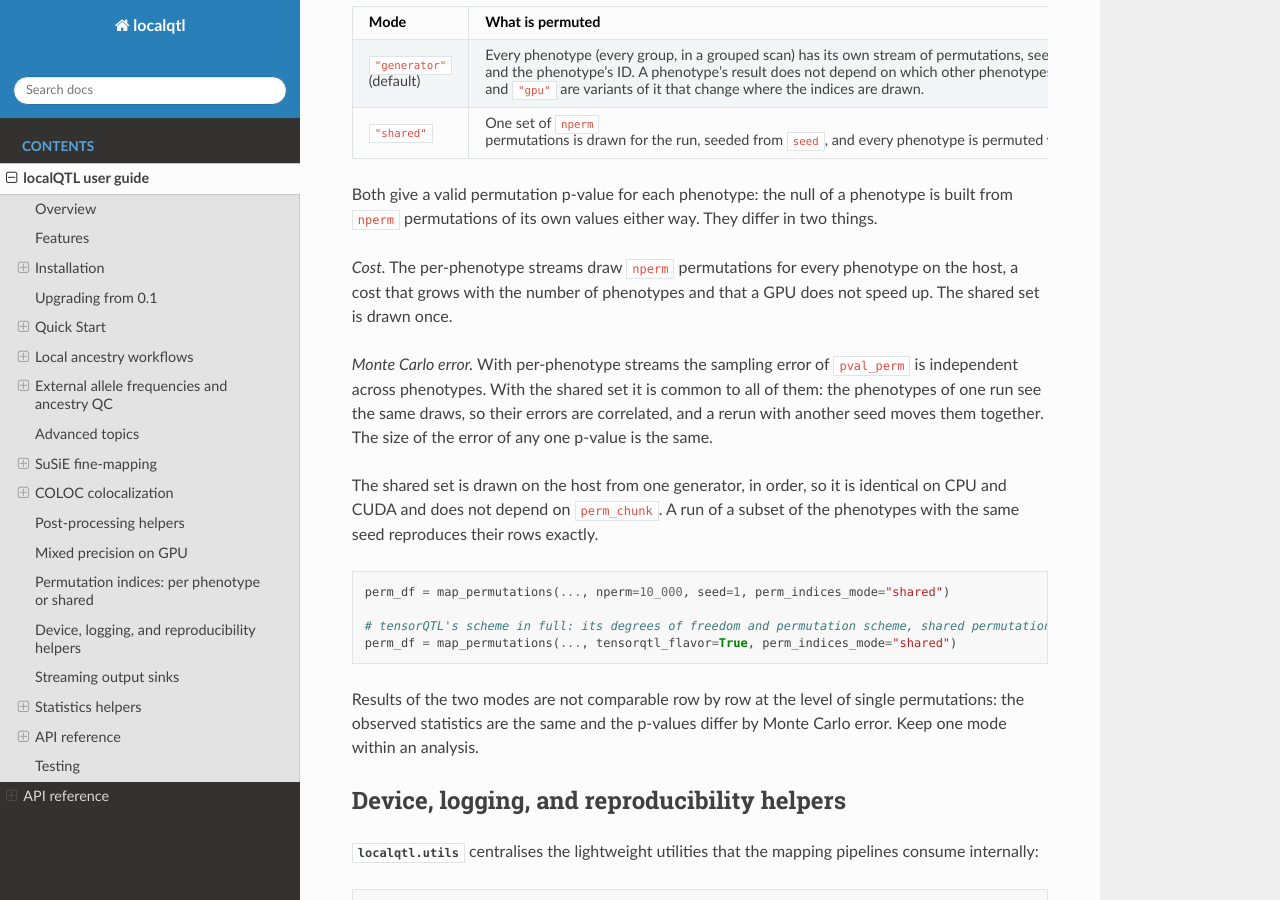
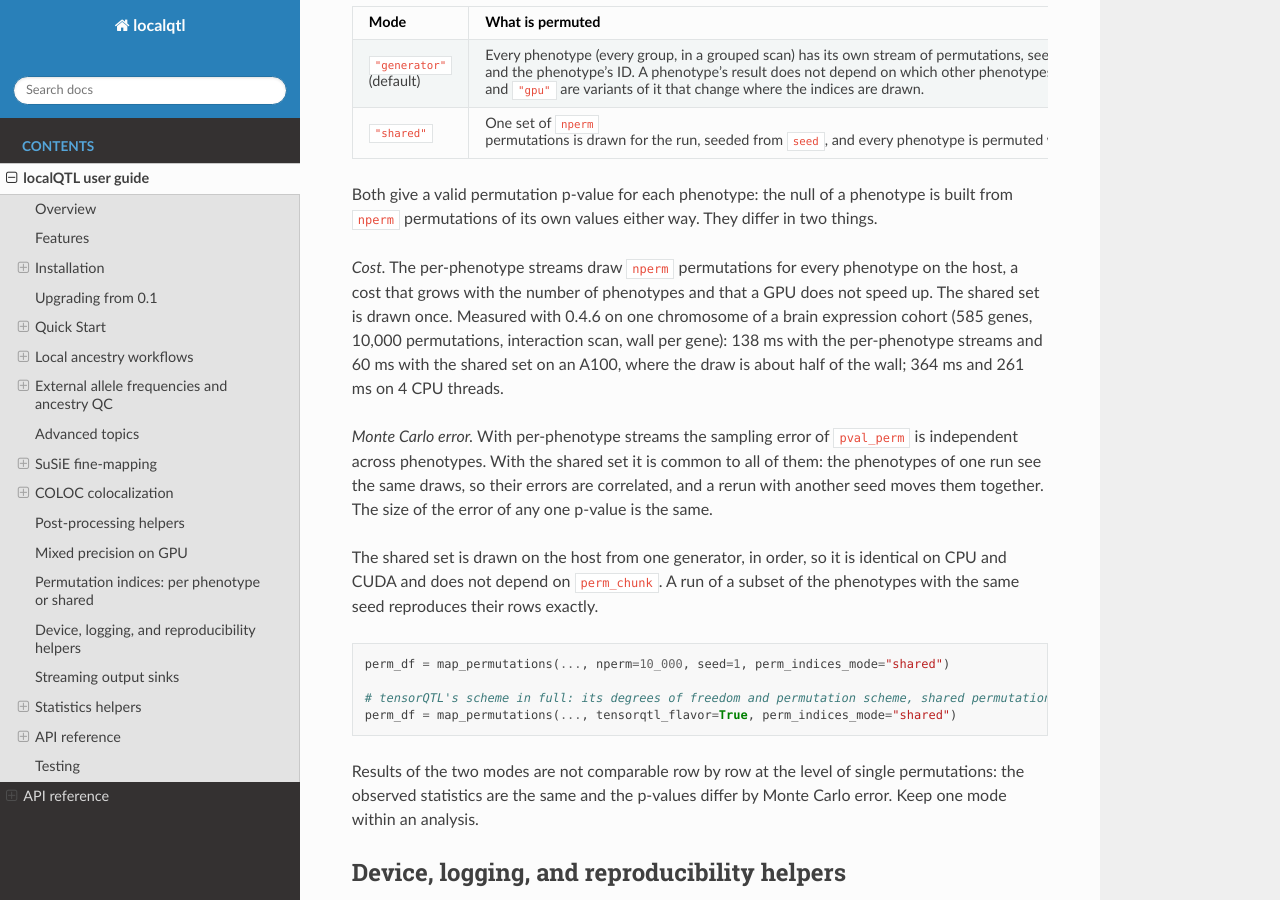
Before and after one commit to heart-gen/localQTL, a Sphinx documentation site: the page built from docs/localqtl.rst, in a window 1280 px wide and 900 px high, scrolled down 16491 px. Built offline with Sphinx 7.4.7 and the Read the Docs theme 3.1.0, drawn with Linux system fonts in a browser that asks for light colours.

Commit message:
CHANGELOG 0.4.6, user guide: the new permutation kernel and the shared set measured on an A100 and on the whole chromosome (default streams leave the GPU wall unchanged, the shared set takes it from 138 to 60 ms per gene; device parity; two low-frequency interaction leads now match a float64 fit)

```diff
--- a/docs/localqtl.rst
+++ b/docs/localqtl.rst
@@ -942,7 +942,10 @@ from ``nperm`` permutations of its own values either way.  They differ in two th
 
 *Cost.*  The per-phenotype streams draw ``nperm`` permutations for every phenotype on the
 host, a cost that grows with the number of phenotypes and that a GPU does not speed up.  The
-shared set is drawn once.
+shared set is drawn once.  Measured with 0.4.6 on one chromosome of a brain expression cohort
+(585 genes, 10,000 permutations, interaction scan, wall per gene): 138 ms with the
+per-phenotype streams and 60 ms with the shared set on an A100, where the draw is about half
+of the wall; 364 ms and 261 ms on 4 CPU threads.
 
 *Monte Carlo error.*  With per-phenotype streams the sampling error of ``pval_perm`` is
 independent across phenotypes.  With the shared set it is common to all of them: the
```
Also changed, not shown: CHANGELOG.md (+31 -6 lines).
